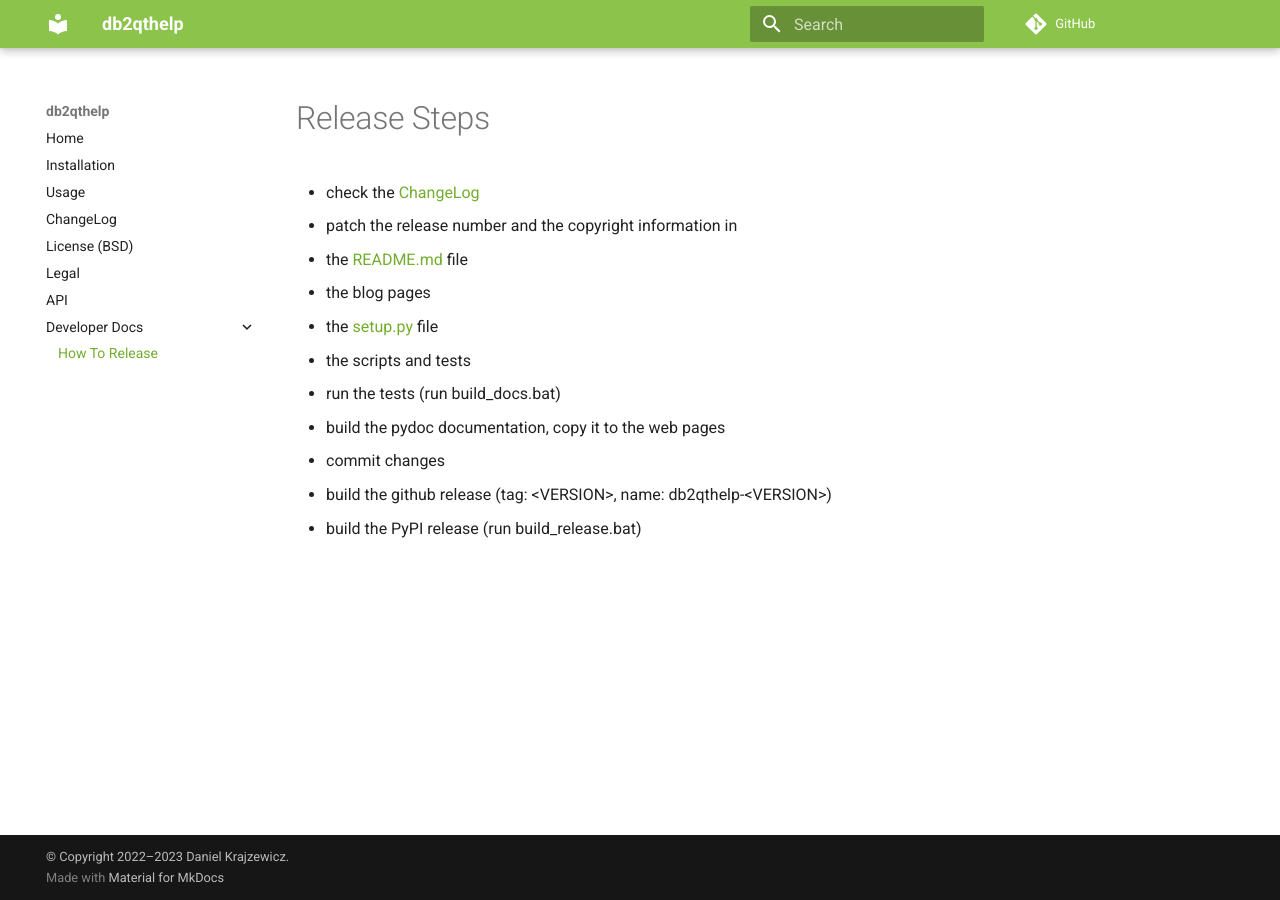
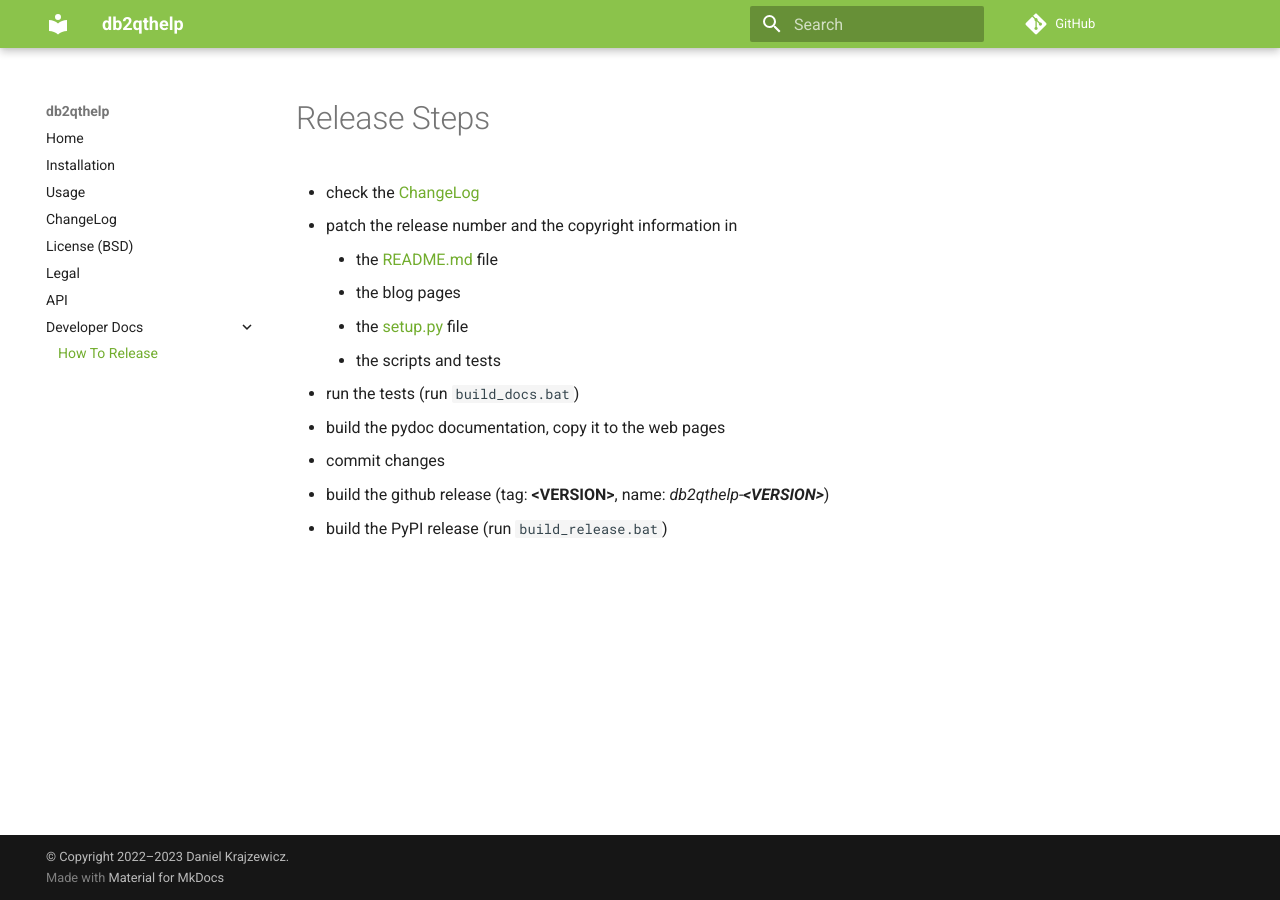
Before and after one commit to dkrajzew/db2qthelp, an MkDocs documentation site: the page built from docs/mkdocs/release.md, in a window 1280 px wide. Built offline with MkDocs 1.6.1 and Material for MkDocs 9.7.7, drawn with Linux system fonts in a browser that asks for light colours; comment, search, counter and statistics services are not loaded.

```diff
--- a/docs/mkdocs/release.md
+++ b/docs/mkdocs/release.md
@@ -3,12 +3,12 @@ Release Steps
 
 * check the [ChangeLog](https://github.com/dkrajzew/db2qthelp/blob/master/CHANGES.md)
 * patch the release number and the copyright information in
-  * the [README.md](https://github.com/dkrajzew/db2qthelp/blob/master/README.md) file
-  * the blog pages
-  * the [setup.py](https://github.com/dkrajzew/db2qthelp/blob/master/setup.py) file
-  * the scripts and tests
-* run the tests (run build_docs.bat)
+    * the [README.md](https://github.com/dkrajzew/db2qthelp/blob/master/README.md) file
+    * the blog pages
+    * the [setup.py](https://github.com/dkrajzew/db2qthelp/blob/master/setup.py) file
+    * the scripts and tests
+* run the tests (run `build_docs.bat`)
 * build the pydoc documentation, copy it to the web pages
 * commit changes
-* build the github release (tag: &lt;VERSION&gt;, name: db2qthelp-&lt;VERSION&gt;)
-* build the PyPI release (run build_release.bat)
+* build the github release (tag: __&lt;VERSION&gt;__, name: _db2qthelp-__&lt;VERSION&gt;___)
+* build the PyPI release (run `build_release.bat`)
```
Also changed, not shown: docs/mkdocs/index.md (+2 -0 lines), docs/mkdocs/links.md (+6 -1 lines), README.md.
